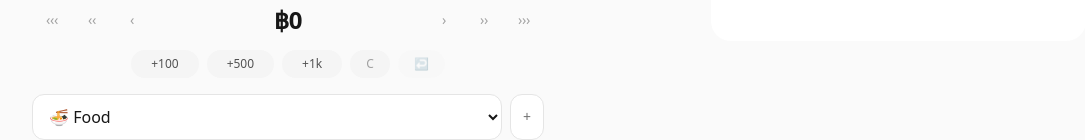
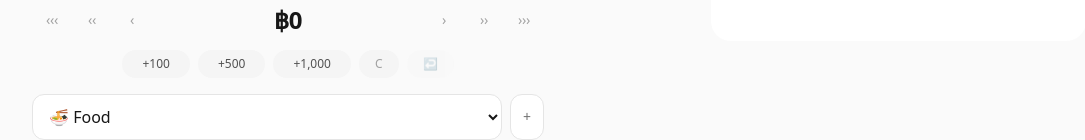
Before and after one commit to superChai76/expense-summary, a Next.js app: page / in a window 1280 px wide. Shown: the part 286-426 px from the top of the page, without its empty margins (64-1149 px from the left). Built offline with nearby package versions, Linux system fonts and the light colour scheme.

Commit message:
Show +1,000 instead of +1k in preset buttons

```diff
--- a/src/components/QuickAmountInput.tsx
+++ b/src/components/QuickAmountInput.tsx
@@ -72,7 +72,7 @@ export default function QuickAmountInput({
             onClick={() => adjust(val)}
             className="rounded-full bg-neutral-100 px-5 py-1.5 text-xs font-medium text-neutral-600 hover:bg-neutral-200 active:scale-95 transition-all duration-75 select-none"
           >
-            +{val >= 1000 ? `${val / 1000}k` : val}
+            +{val.toLocaleString()}
           </button>
         ))}
         <button
```
